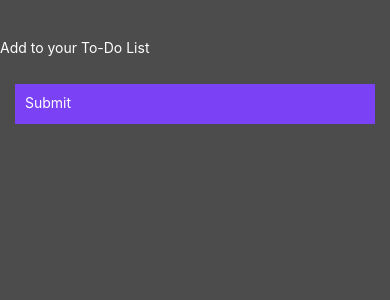
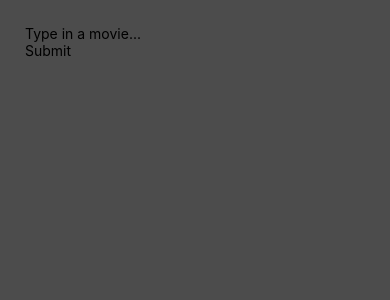
Before and after one commit to mkmorfess/To_Do_ReactNative, a React Native app: screen / in a window 390 px wide. Shown: the top 300 px of the page. Built offline with nearby package versions, Linux system fonts and the light colour scheme.

Commit message:
Updated with cards working, need to work on styles

```diff
--- a/app/components/Component1.js
+++ b/app/components/Component1.js
@@ -15,18 +15,12 @@ export default class Component1 extends React.Component {
     console.log("Works")
 
     axios.get("http://192.168.1.233:4000/api/movies").then(response => {
-      console.log("Response: " + response.data)
-      this.setState({toDo: response})
+      let newData = JSON.parse(response.data);
+      this.setState({toDo: newData})
       console.log(this.state.toDo)
     }).catch(err => {
       console.log("Error: " + err);
     })
-
-    // fetch("http://www.omdbapi.com/?apikey=135f4b95&t=fox+and+the+hound").then(response => {
-    //   console.log(response)
-    // }).catch(err => {
-    //   console.log(err);
-    // })
   }
 
 
@@ -35,33 +29,34 @@ export default class Component1 extends React.Component {
     return (
       <View style={styles.container}>
 
-        {/* <View style={styles.textInput}><Text style={styles.theText}>Test1</Text></View>
-        <View style={styles.textInput}><Text style={styles.theText}>Test2</Text></View>
-        <View style={styles.textInput}><Text style={styles.theText}>Test3</Text></View> */}
-        {/* <Card style={styles.textInput}>
-            <CardContent text="To-Do List!" />
-            <CardAction
-              separator={true}
-              inColumn={false}>
-              <CardButton
-                onPress={() => this.onHandleSubmit()}
-                title="Submit"
-                color="#FEB557"
-              />
-            </CardAction>
-          </Card> */}
+        <View style={styles.divContainer}>
+          <TextInput
+            style={styles.textInput}
+            placeholder="Type in a movie..."
+            onChangeText={(text) => this.setState({ text })}
+          />
+          <TouchableOpacity onPress={this.onHandleSubmit}>
+            <View>
+              <Text>Submit</Text>
+            </View>
+          </TouchableOpacity>
+        </View>
 
-        <TextInput
-          style={styles.theText}
-          placeholder="Add to your To-Do List"
-          onChangeText={(text) => this.setState({ text })}
-        />
+        {(!this.state.toDo) ?
+          <View style={styles.mainCard}>
+          </View> :
+          <Card>
+            <CardImage
+              source={{ uri: this.state.toDo.Poster }}
+              title={this.state.toDo.Title}
+            />
+            <CardContent text={`Year Released: ${this.state.toDo.Year}`} />
+            <CardContent text={`Rated: ${this.state.toDo.Rated}`} />
+            <CardContent text={`Plot: ${this.state.toDo.Plot}`} />
+          </Card>}
 
-        <TouchableOpacity style={styles.textInput} onPress={this.onHandleSubmit}>
-          <View style={styles.textInput}>
-            <Text style={styles.submitButton}>Submit</Text>
-          </View>
-        </TouchableOpacity>
+
+
       </View>
     );
   }
@@ -73,26 +68,15 @@ const styles = StyleSheet.create({
     backgroundColor: 'rgba(0,0,0,0.7)',
     alignSelf: 'stretch'
   },
-  theText: {
-    height: 44,
-    color: "#fff",
-    marginTop: 25
+  divContainer: {
+    flex: 1,
+    height: 55,
+    margin: 25,
   },
   textInput: {
-    flex: 1
+
   },
-  newInput: {
-    paddingTop: 25,
-    height: 66
+  mainCard: {
+    flex: 5
   },
-  submitButton: {
-    color: "#fff",
-    backgroundColor: '#7a42f4',
-    padding: 10,
-    margin: 15,
-    height: 40,
-  },
-  submitButtonText: {
-    color: 'white'
-  }
 });
```
